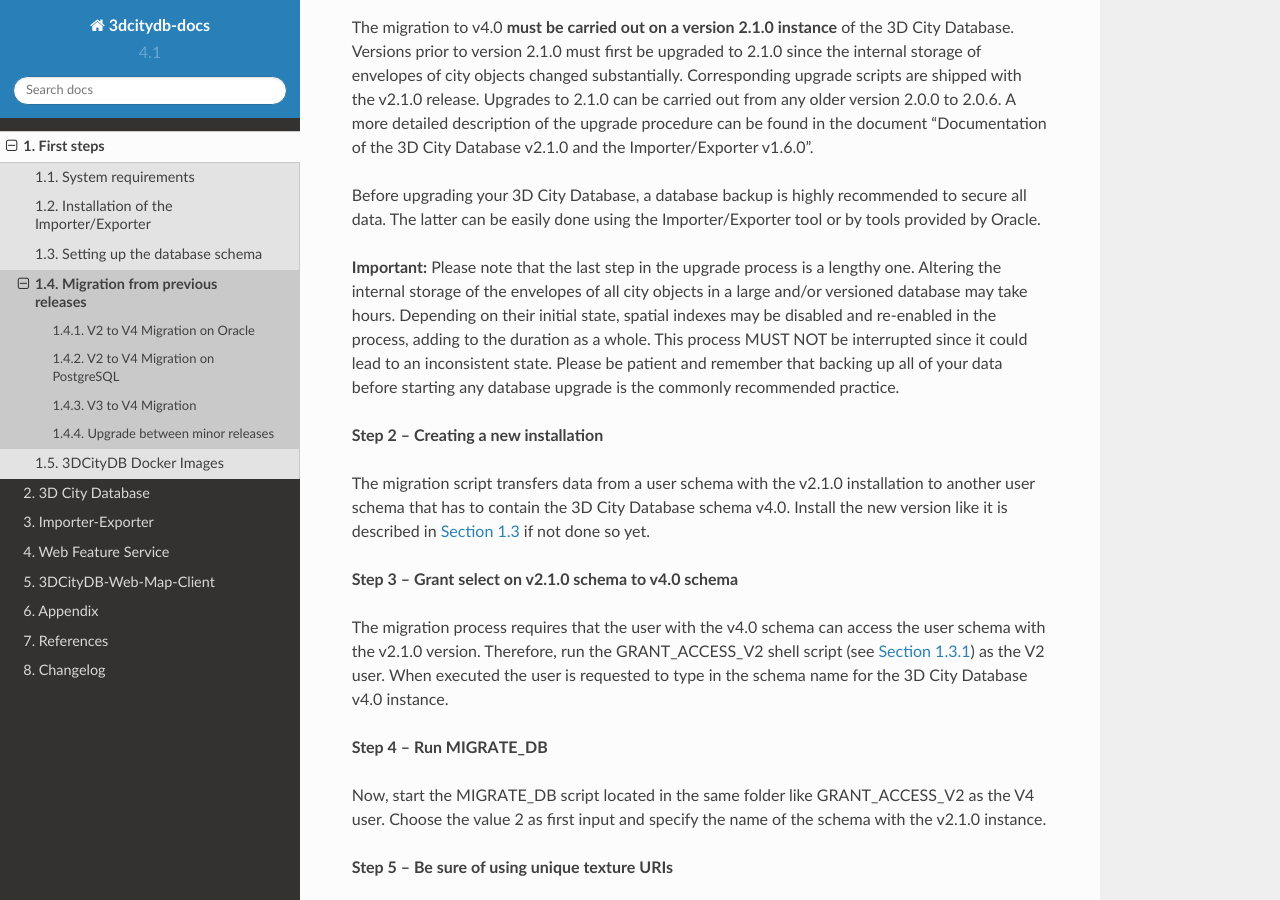
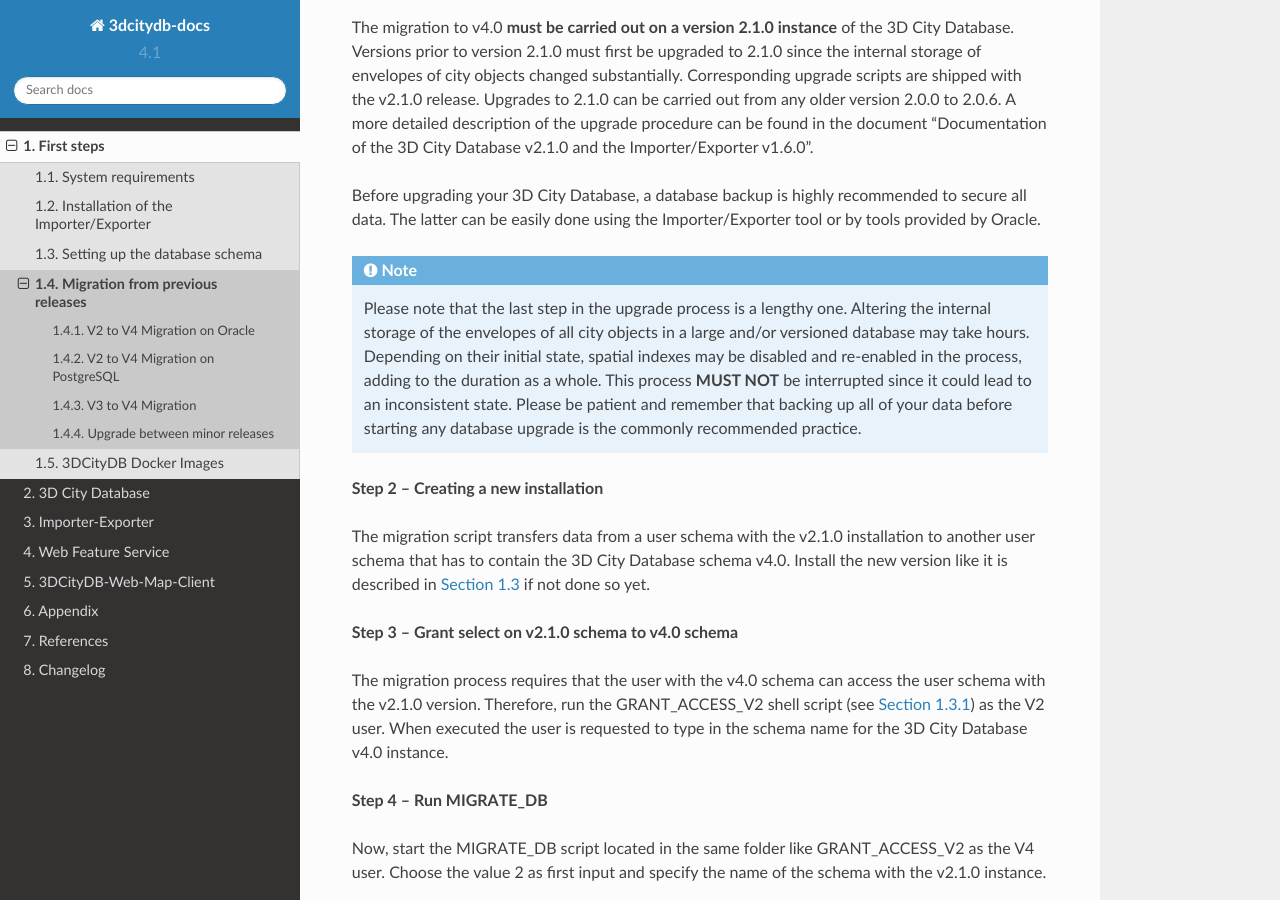
Before and after one commit to 3dcitydb/3dcitydb-docs, a Sphinx documentation site: the page built from source/intro/migration.rst, in a window 1280 px wide and 900 px high, scrolled down 1323 px. Built offline with Sphinx 7.4.7 and the Read the Docs theme 2.0.0, drawn with Linux system fonts in a browser that asks for light colours; some of the changed text lies outside the part shown.

Commit message:
update chapter 1

```diff
--- a/source/intro/docker.rst
+++ b/source/intro/docker.rst
@@ -47,7 +47,7 @@
 
 .. note::
    In the examples above the long commands are broken to several
-   lines for readability using the Bash (\) or CMD (^) line continuation.
+   lines for readability using the Bash (\\) or CMD (^) line continuation.
 
 The ``docker run`` command fetches the most recent version of the Docker
 image from the Docker hub. This image includes a PostgreSQL/PostGIS
--- a/source/intro/migration.rst
+++ b/source/intro/migration.rst
@@ -76,15 +76,16 @@
 recommended to secure all data. The latter can be easily done using the
 Importer/Exporter tool or by tools provided by Oracle.
 
-**Important:** Please note that the last step in the upgrade process is
-a lengthy one. Altering the internal storage of the envelopes of all
-city objects in a large and/or versioned database may take hours.
-Depending on their initial state, spatial indexes may be disabled and
-re-enabled in the process, adding to the duration as a whole. This
-process MUST NOT be interrupted since it could lead to an inconsistent
-state. Please be patient and remember that backing up all of your data
-before starting any database upgrade is the commonly recommended
-practice.
+.. note::
+    Please note that the last step in the upgrade process is
+    a lengthy one. Altering the internal storage of the envelopes of all
+    city objects in a large and/or versioned database may take hours.
+    Depending on their initial state, spatial indexes may be disabled and
+    re-enabled in the process, adding to the duration as a whole. This
+    process **MUST NOT** be interrupted since it could lead to an inconsistent
+    state. Please be patient and remember that backing up all of your data
+    before starting any database upgrade is the commonly recommended
+    practice.
 
 **Step 2 – Creating a new installation**
 
```
Also changed, not shown: other parts of source/intro/migration.rst (+1 -1 lines), source/intro/setup-3dcitydb.rst (+10 -0 lines), source/intro/system-requirements.rst (+4 -4 lines).
